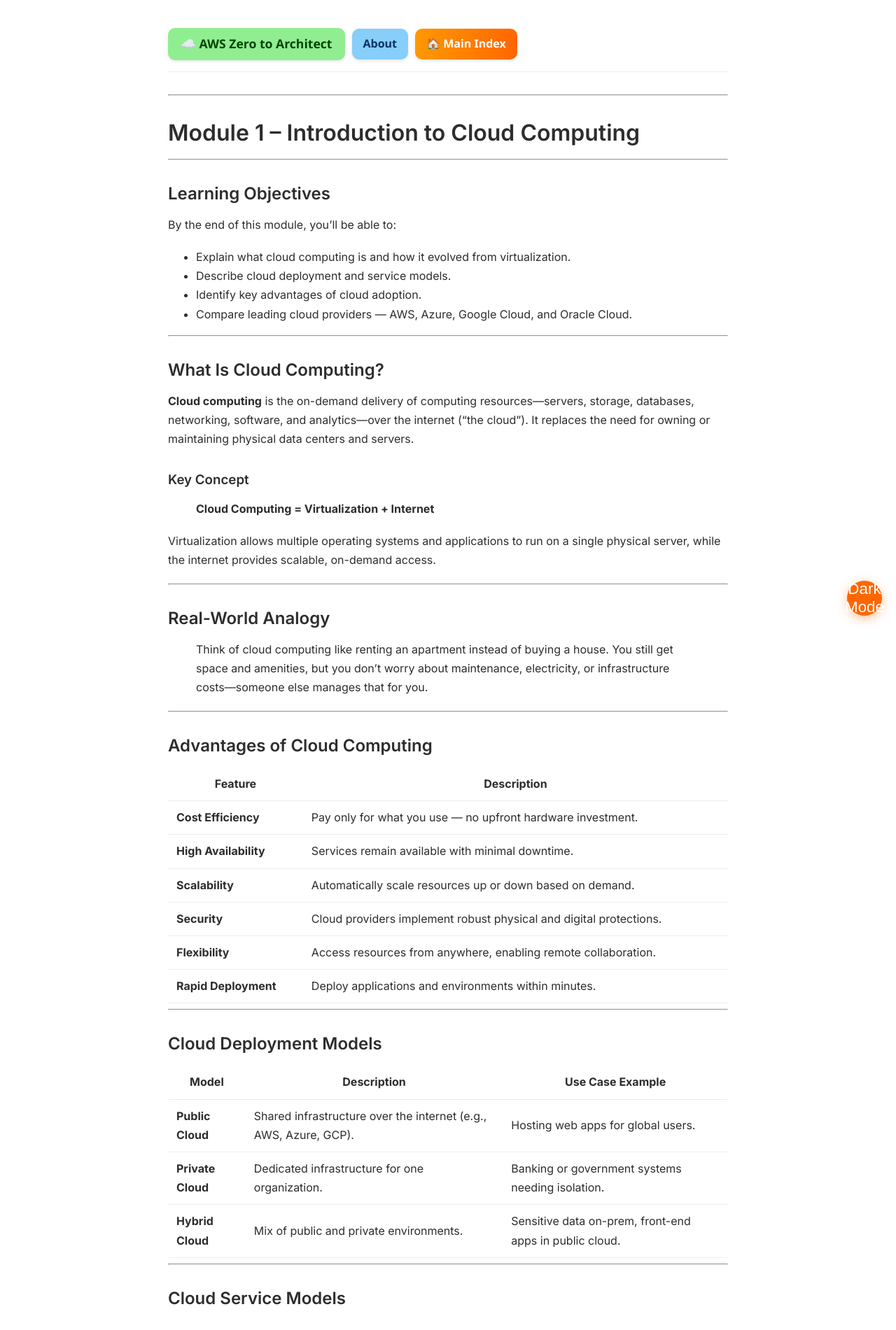
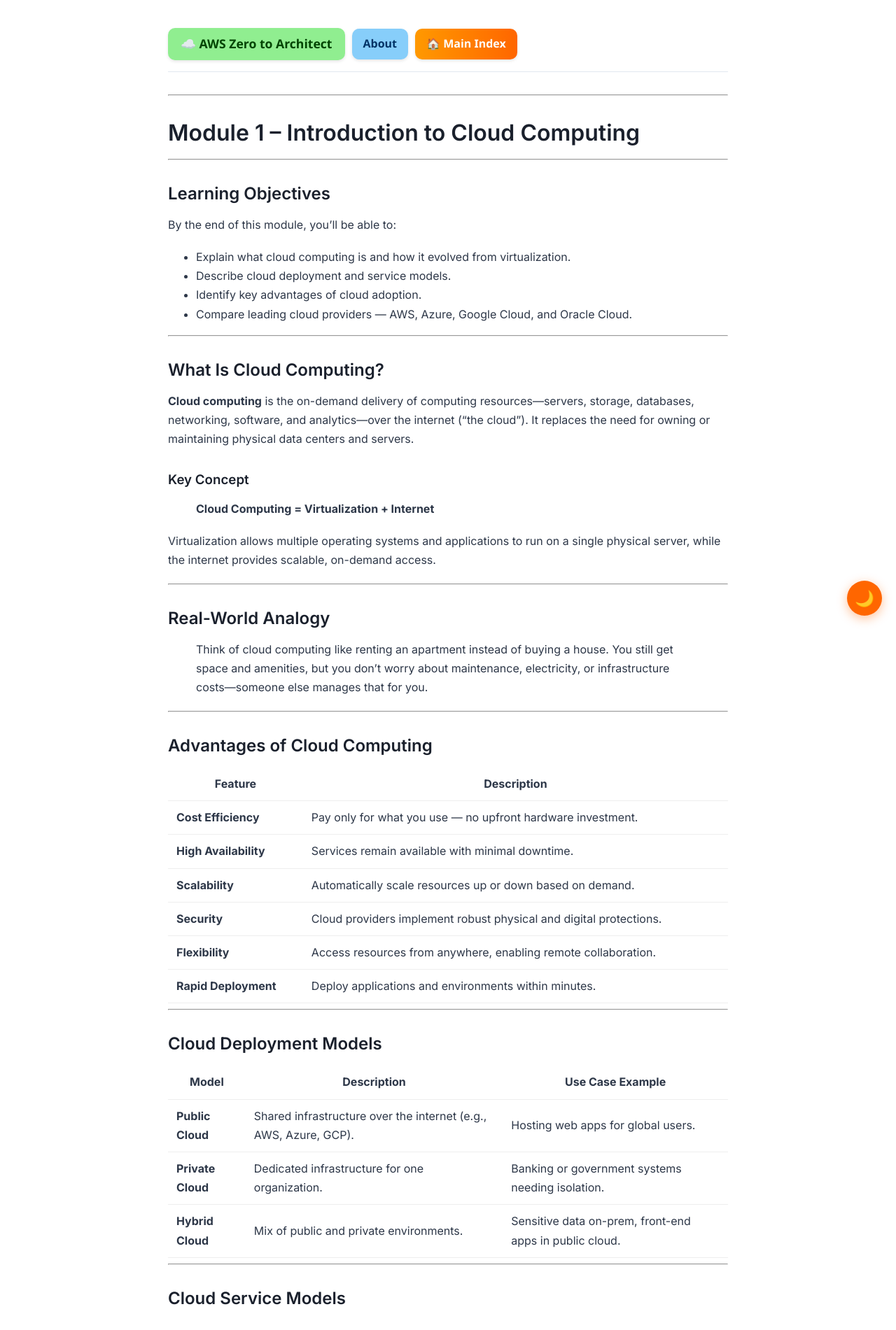
Before and after one commit to asiandevs/aws-zero-to-architect-blog, a Jekyll site: the page built from _posts/2025-10-28-module1-introduction-to-cloud-computing.md, in a window 1280 px wide. Shown: the top 1901 px of the page at 70% size. Built offline with Jekyll 4.4.1, drawn with Linux system fonts in a browser that asks for light colours.

Commit message:
Update default.html

```diff
--- a/_layouts/default.html
+++ b/_layouts/default.html
@@ -14,6 +14,107 @@
 
     {% feed_meta %}
     {% seo %}
+
+    <!-- Dark/Light Mode CSS Variables -->
+    <style>
+      /* CSS Custom Properties for Theming */
+      :root {
+        /* Light Theme (Default) */
+        --bg-color: #ffffff;
+        --text-color: #2d3748;
+        --heading-color: #1a202c;
+        --link-color: #3182ce;
+        --border-color: #e2e8f0;
+        --card-bg: #f7fafc;
+        --code-bg: #edf2f7;
+        --footer-border: #eee;
+        --footer-text: #666;
+        --nav-bg-lightgreen: #90ee90;
+        --nav-text-lightgreen: #004400;
+        --nav-bg-lightblue: #87cefa;
+        --nav-text-lightblue: #003366;
+        --nav-bg-orange: linear-gradient(90deg, #ff9900, #ff6600);
+        --nav-text-orange: #fff;
+      }
+
+      .dark-mode {
+        /* Dark Theme */
+        --bg-color: #1a1a1a;
+        --text-color: #e2e8f0;
+        --heading-color: #f7fafc;
+        --link-color: #63b3ed;
+        --border-color: #4a5568;
+        --card-bg: #2d3748;
+        --code-bg: #2d3748;
+        --footer-border: #444;
+        --footer-text: #aaa;
+        --nav-bg-lightgreen: #2d5a2d;
+        --nav-text-lightgreen: #90ee90;
+        --nav-bg-lightblue: #2d4a5a;
+        --nav-text-lightblue: #87cefa;
+        --nav-bg-orange: linear-gradient(90deg, #cc7a00, #994c00);
+        --nav-text-orange: #ffd699;
+      }
+
+      /* Apply theme variables to body and elements */
+      body {
+        background-color: var(--bg-color);
+        color: var(--text-color);
+        transition: background-color 0.3s ease, color 0.3s ease;
+      }
+
+      h1, h2, h3, h4, h5, h6 {
+        color: var(--heading-color);
+      }
+
+      a {
+        color: var(--link-color);
+      }
+
+      code {
+        background-color: var(--code-bg);
+      }
+
+      /* Header and navigation theming */
+      header {
+        border-bottom-color: var(--border-color) !important;
+      }
+
+      .nav-button-lightgreen {
+        background-color: var(--nav-bg-lightgreen) !important;
+        color: var(--nav-text-lightgreen) !important;
+      }
+
+      .nav-button-lightblue {
+        background-color: var(--nav-bg-lightblue) !important;
+        color: var(--nav-text-lightblue) !important;
+      }
+
+      .nav-button-orange {
+        background: var(--nav-bg-orange) !important;
+        color: var(--nav-text-orange) !important;
+      }
+
+      /* Footer theming */
+      footer {
+        border-top-color: var(--footer-border) !important;
+        color: var(--footer-text) !important;
+      }
+
+      /* Main content area */
+      .container {
+        background-color: var(--bg-color);
+      }
+
+      /* Dark mode toggle button positioning */
+      #dark-mode-toggle-container {
+        position: fixed;
+        bottom: 20px;
+        right: 20px;
+        z-index: 1000;
+      }
+    </style>
+
     <script>
       function toggleDarkMode() {
         const body = document.body;
@@ -24,14 +125,16 @@ function toggleDarkMode() {
           // Switch to Light
           body.classList.remove('dark-mode');
           localStorage.setItem('theme', 'light');
-    icon.textContent = 'Dark Mode';
+          icon.textContent = '🌙';
           toggle.style.background = '#ff6600';
+          toggle.title = 'Switch to Dark Mode';
         } else {
           // Switch to Dark
           body.classList.add('dark-mode');
           localStorage.setItem('theme', 'dark');
-    icon.textContent = 'Light Mode';
+          icon.textContent = '☀️';
           toggle.style.background = '#1a1a1a';
+          toggle.title = 'Switch to Light Mode';
         }
       }
 
@@ -44,10 +147,12 @@ document.addEventListener('DOMContentLoaded', () => {
 
         if (saved === 'dark' || (!saved && prefersDark)) {
           document.body.classList.add('dark-mode');
-    icon.textContent = 'Light Mode';
+          icon.textContent = '☀️';
           toggle.style.background = '#1a1a1a';
+          toggle.title = 'Switch to Light Mode';
         } else {
-    icon.textContent = 'Dark Mode';
+          icon.textContent = '🌙';
+          toggle.title = 'Switch to Dark Mode';
         }
       });
     </script>
@@ -61,11 +166,9 @@ document.addEventListener('DOMContentLoaded', () => {
         <nav style="margin-top:0.5rem; display:flex; gap:10px; flex-wrap:wrap; align-items:center;">
 
           <!-- AWS Zero to Architect (Light Green Fancy Font Button) -->
-          <a href="{{ site.baseurl }}/" style="
+          <a href="{{ site.baseurl }}/" class="nav-button-lightgreen" style="
             display:inline-block;
             padding:8px 18px;
-            background-color:#90ee90; /* Light Green */
-            color:#004400;
             font-weight:700;
             border-radius:10px;
             text-decoration:none;
@@ -79,11 +182,9 @@ document.addEventListener('DOMContentLoaded', () => {
           </a>
 
           <!-- About Button (Light Blue) -->
-          <a href="{{ site.baseurl }}/about" style="
+          <a href="{{ site.baseurl }}/about" class="nav-button-lightblue" style="
             display:inline-block;
             padding:8px 16px;
-            background-color:#87cefa; /* Light Blue */
-            color:#003366;
             font-weight:600;
             border-radius:10px;
             text-decoration:none;
@@ -96,11 +197,9 @@ document.addEventListener('DOMContentLoaded', () => {
           </a>
 
           <!-- Main Index Button (Orange Gradient) -->
-          <a href="https://asiandevs.github.io/aws-zero-to-architect-blog/#module-index" style="
+          <a href="https://asiandevs.github.io/aws-zero-to-architect-blog/#module-index" class="nav-button-orange" style="
             display:inline-block;
             padding:8px 16px;
-            background:linear-gradient(90deg, #ff9900, #ff6600);
-            color:#fff;
             font-weight:bold;
             border-radius:10px;
             text-decoration:none;
@@ -124,14 +223,9 @@ document.addEventListener('DOMContentLoaded', () => {
         © {{ site.time | date: '%Y' }} {{ site.title }} • Built with Jekyll on GitHub Pages
       </footer>
     </div>
-  </body>
+
     <!-- Dark Mode Toggle -->
-<div style="
-  position: fixed;
-  bottom: 20px;
-  right: 20px;
-  z-index: 1000;
-">
+    <div id="dark-mode-toggle-container">
       <button id="dark-mode-toggle"
         style="
           width: 50px; height: 50px;
@@ -151,7 +245,8 @@ document.addEventListener('DOMContentLoaded', () => {
         onmouseover="this.style.transform='scale(1.1)'; this.style.boxShadow='0 6px 20px rgba(255,102,0,0.5)';"
         onmouseout="this.style.transform='scale(1)'; this.style.boxShadow='0 4px 15px rgba(255,102,0,0.4)';"
       >
-    <span id="toggle-icon">Dark Mode</span>
+        <span id="toggle-icon">🌙</span>
       </button>
     </div>
+  </body>
 </html>
```
Lines whose indentation alone changed are shown as unchanged.
